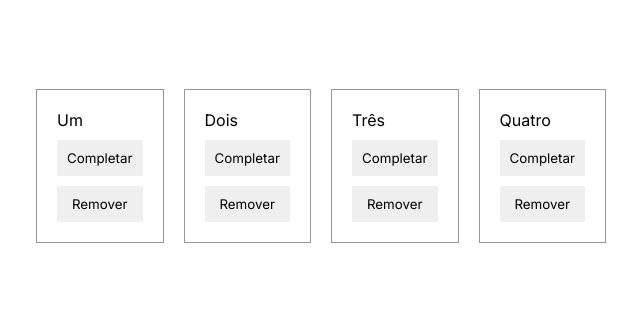
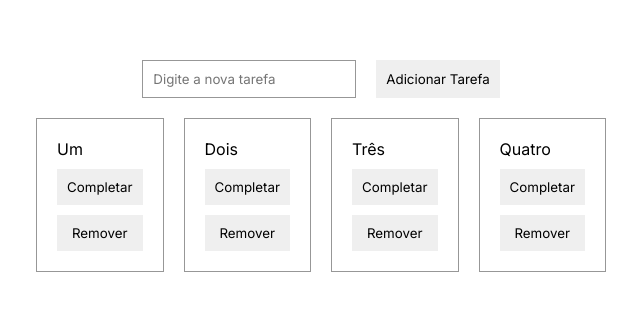
Before and after one commit to RafaelKramerDaSilvaDev/learning-with-gpt, a React (Vite) app: page / in a window 1280 px wide. Shown: the part 234-544 px from the top of the page, without its empty margins (319-959 px from the left). Built offline with nearby package versions, Linux system fonts and the light colour scheme.

Commit message:
created the AddTodoForm component

```diff
--- /dev/null
+++ b/src/components/AddTodoForm/index.tsx
@@ -0,0 +1,29 @@
+import { FormEvent, useState } from 'react'
+import { Button } from '../Button'
+import { Input } from '../Input'
+import * as S from './styles'
+
+type AddTodoFormProps = {
+  onAdd: (task: string) => void
+}
+
+export function AddTodoForm({ onAdd }: AddTodoFormProps) {
+  const [task, setTask] = useState('')
+
+  const handleSubmit = (e: FormEvent) => {
+    e.preventDefault()
+    onAdd(task)
+    setTask('')
+  }
+
+  return (
+    <S.AddTodoForm onSubmit={handleSubmit}>
+      <Input
+        value={task}
+        onChange={(e) => setTask(e.target.value)}
+        placeholder="Digite a nova tarefa"
+      />
+      <Button type="submit">Adicionar Tarefa</Button>
+    </S.AddTodoForm>
+  )
+}
--- /dev/null
+++ b/src/components/AddTodoForm/styles.ts
@@ -0,0 +1,6 @@
+import styled from 'styled-components'
+
+export const AddTodoForm = styled.form`
+  display: flex;
+  gap: 20px;
+`
--- /dev/null
+++ b/src/components/Button/index.tsx
@@ -0,0 +1,8 @@
+import { ButtonHTMLAttributes } from 'react'
+import * as S from './styles'
+
+interface ButtonProps extends ButtonHTMLAttributes<HTMLButtonElement> {}
+
+export function Button({ children, ...props }: ButtonProps) {
+  return <S.Button {...props}>{children}</S.Button>
+}
--- /dev/null
+++ b/src/components/Button/styles.ts
@@ -0,0 +1,5 @@
+import styled from 'styled-components'
+
+export const Button = styled.button`
+  padding: 10px;
+`
--- /dev/null
+++ b/src/components/Input/index.tsx
@@ -0,0 +1,8 @@
+import { InputHTMLAttributes } from 'react'
+import * as S from './styles'
+
+interface InputProps extends InputHTMLAttributes<HTMLInputElement> {}
+
+export function Input({ ...props }: InputProps) {
+  return <S.Input {...props} />
+}
--- /dev/null
+++ b/src/components/Input/styles.ts
@@ -0,0 +1,6 @@
+import styled from 'styled-components'
+
+export const Input = styled.input`
+  border: 1px solid #979797;
+  padding: 10px;
+`
--- a/src/components/TodoItem/index.tsx
+++ b/src/components/TodoItem/index.tsx
@@ -1,3 +1,4 @@
+import { Button } from '../Button'
 import * as S from './styles'
 
 type TodoItemProps = {
@@ -10,8 +11,8 @@ export function TodoItem({ task, onComplete, onRemove }: TodoItemProps) {
   return (
     <S.TodoItem>
       <S.Span>{task}</S.Span>
-      <S.Button onClick={onComplete}>Completar</S.Button>
-      <S.Button onClick={onRemove}>Remover</S.Button>
+      <Button onClick={onComplete}>Completar</Button>
+      <Button onClick={onRemove}>Remover</Button>
     </S.TodoItem>
   )
 }
--- a/src/components/TodoItem/styles.ts
+++ b/src/components/TodoItem/styles.ts
@@ -12,7 +12,3 @@ export const TodoItem = styled.div`
 `
 
 export const Span = styled.span``
-
-export const Button = styled.button`
-  padding: 10px;
-`
--- a/src/pages/main/index.tsx
+++ b/src/pages/main/index.tsx
@@ -1,9 +1,11 @@
+import { AddTodoForm } from '../../components/AddTodoForm'
 import { TodoList } from '../../components/TodoList'
 import * as S from './styles'
 
 export function Main() {
   return (
     <S.Main>
+      <AddTodoForm />
       <TodoList
         todos={[
           { id: '1', task: 'Um' },
--- a/src/pages/main/styles.ts
+++ b/src/pages/main/styles.ts
@@ -6,6 +6,8 @@ export const Main = styled.div`
   justify-content: center;
   align-items: center;
 
+  gap: 20px;
+
   height: 100vh;
   width: 100vw;
 `
```
